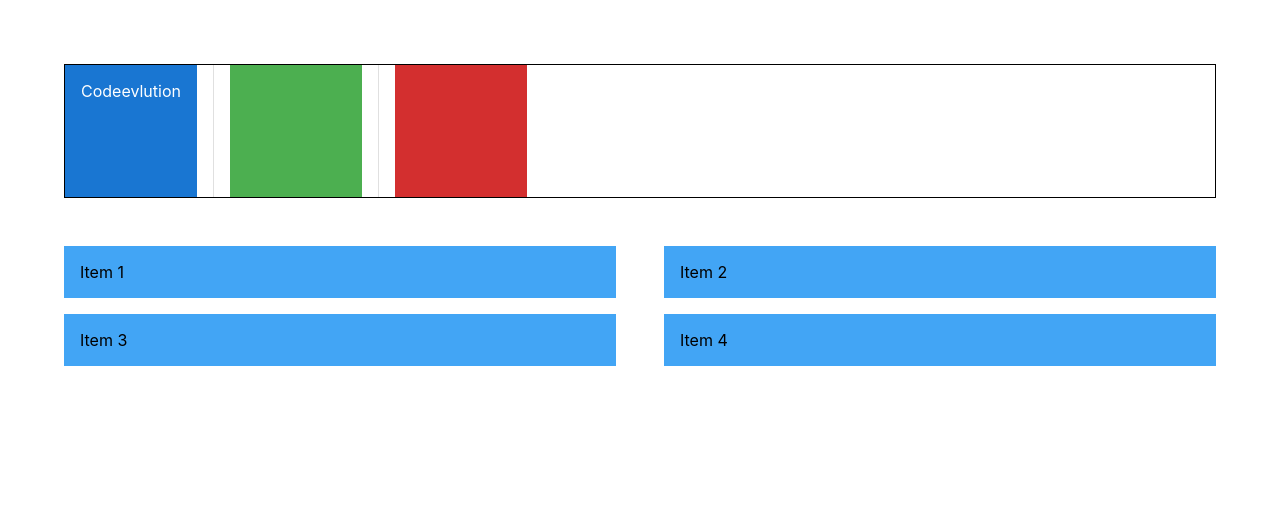
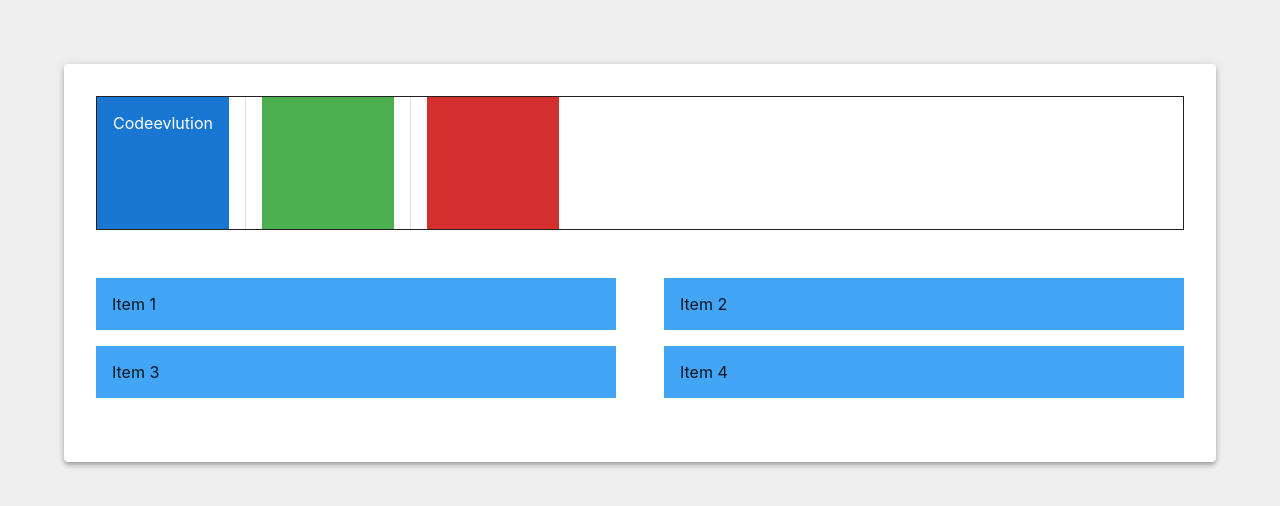
Before and after one commit to iftekharx/ReactMaterialUI_Practice, a React (Create React App) app: page / in a window 1280 px wide. Shown: the top 506 px of the page. Built offline with nearby package versions, Linux system fonts and the light colour scheme.

Commit message:
Added MuiLayout with Paper Comp.

```diff
--- a/src/App.css
+++ b/src/App.css
@@ -1,3 +1,7 @@
+body {
+  background-color: #eeee;
+}
+
 .App {
   padding: 4rem;
 }
--- a/src/components/MuiLayout.tsx
+++ b/src/components/MuiLayout.tsx
@@ -1,8 +1,8 @@
-import { Box, Stack, Divider, Grid } from '@mui/material'
+import { Box, Stack, Divider, Grid, Paper } from '@mui/material'
 
 const MuiLayout = () => {
   return (
-    <>
+    <Paper sx={{ padding: '32px' }} elevation={4}>
       <Stack
         sx={{ border: '1px solid' }}
         direction="row"
@@ -61,7 +61,7 @@
           </Box>
         </Grid>
       </Grid>
-    </>
+    </Paper>
   )
 }
 
```
